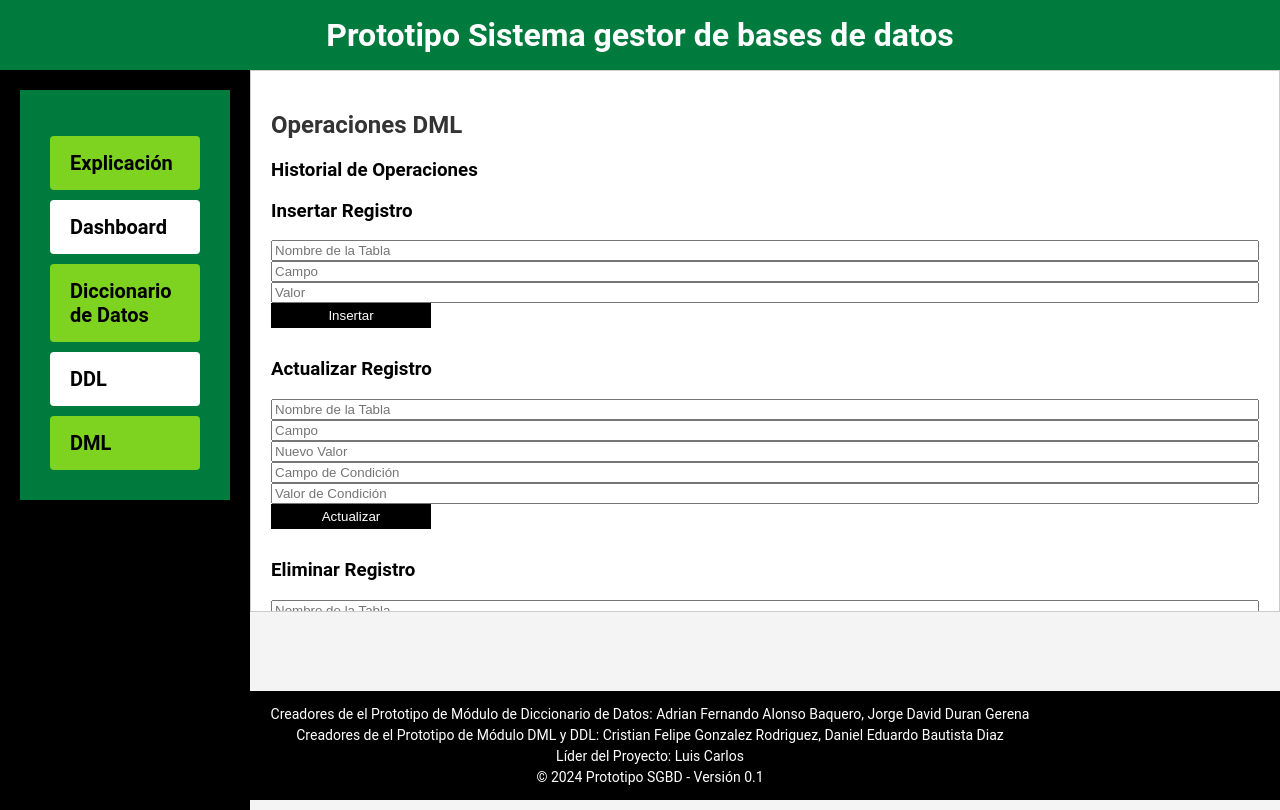
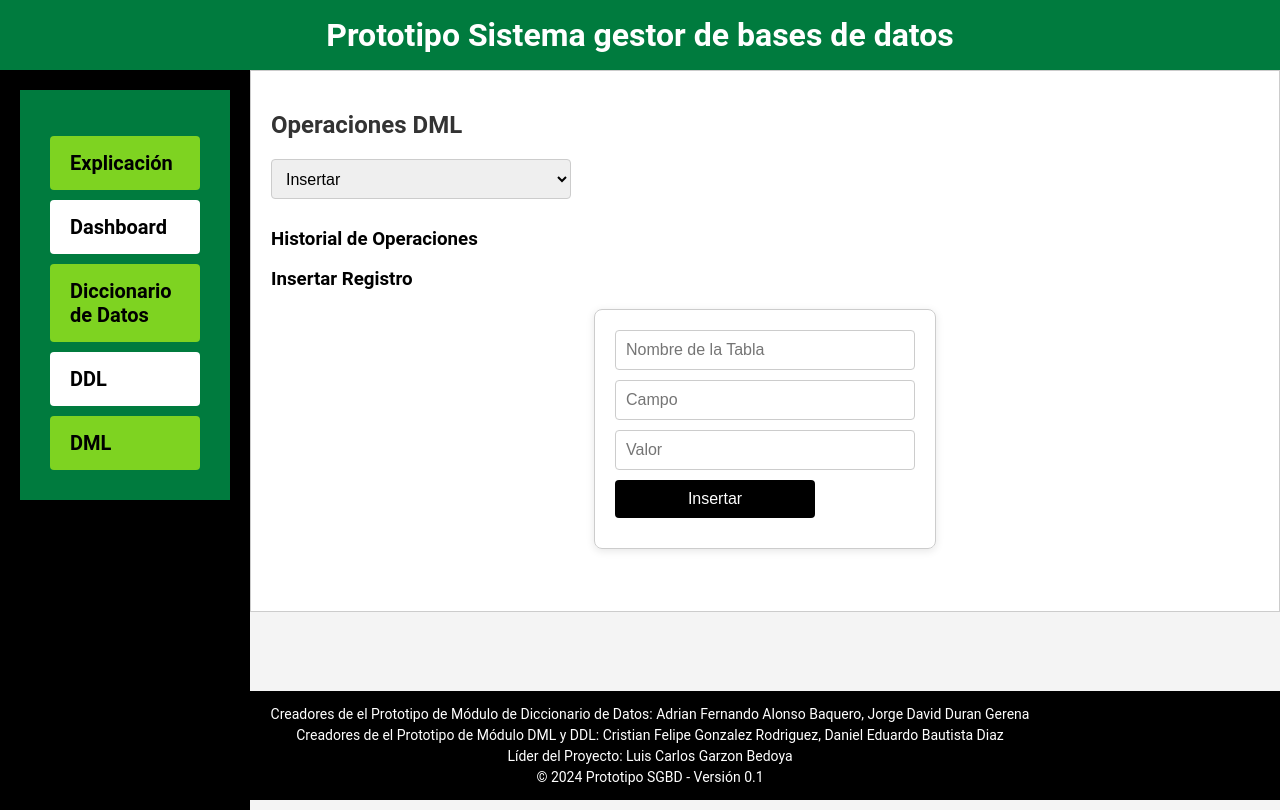
Before and after one commit to SGBD-Udec/vistas, a React (Vite) app: page /dml in a window 1280 px wide. Built offline with nearby package versions, Linux system fonts and the light colour scheme.

Commit message:
nuevos arreglos 2

```diff
--- a/src/assets/App.css
+++ b/src/assets/App.css
@@ -17,6 +17,16 @@
     padding: 10px;     /* Espaciado interno */
     border: 1px solid #ccc; /* Para visualizar los bordes (opcional) */
   }
+  input[type="text"], input[type="number"], select {
+    width: 100%; /* Ocupará el 100% del ancho de su contenedor */
+    max-width: 300px; /* Limitar el ancho máximo de los inputs */
+    padding: 10px; /* Espaciado interno */
+    border: 1px solid #ccc; /* Borde del input */
+    border-radius: 4px; /* Bordes redondeados */
+    font-size: 16px; /* Tamaño de fuente */
+    margin-bottom: 10px; /* Espacio entre inputs */
+    box-sizing: border-box; /* Incluye el padding y el borde en el ancho total */
+}
 
   .header {
     background-color: #ffffff; /* color de donde */
@@ -123,9 +133,8 @@
   button {
     background-color: #000000; /* color del boton enviar */
     color: white;
-    padding: 10px;
     border: none;
-    max-width: 160px;
+    max-width: 200px;
     margin-bottom: 10px;
     padding: 5px;
   }
--- a/src/components/DDL.css
+++ b/src/components/DDL.css
@@ -35,12 +35,18 @@ label {
   font-weight: bold;
 }
 
-/* Estilos para los inputs y botones */
 input[type="text"], input[type="number"], select {
   padding: 10px;
   border: 1px solid #ccc;
   border-radius: 4px;
   font-size: 16px;
+  width: 150px; /* Ajusta el ancho aquí */
+  height: 40px; /* Ajusta la altura aquí */
+}
+
+/* Puedes agregar un estilo adicional para mantener el diseño uniforme */
+input[type="text"], input[type="number"] {
+  box-sizing: border-box; /* Asegúrate de que el padding y el borde se incluyan en el ancho total */
 }
 
 button:hover {
--- a/src/components/Footer.jsx
+++ b/src/components/Footer.jsx
@@ -10,7 +10,7 @@ const Footer = () => {
       <p>
         Creadores de el Prototipo de Módulo DML y DDL: Cristian Felipe Gonzalez Rodriguez, Daniel Eduardo Bautista Diaz
       </p>
-      <p>Líder del Proyecto: Luis Carlos</p>
+      <p>Líder del Proyecto: Luis Carlos Garzon Bedoya</p>
       <p>&copy; {new Date().getFullYear()} Prototipo SGBD - Versión 0.1</p>
     </footer>
   );
--- a/src/components/FormActualizar.jsx
+++ b/src/components/FormActualizar.jsx
@@ -1,4 +1,5 @@
 import React, { useState } from 'react';
+import './MyForm.css'; // Asegúrate de que la ruta sea correcta
 
 function FormActualizar({ onSubmit }) {
     const [formData, setFormData] = useState({ table: '', value: '', valor: '', campoCondicion: '', valorCondicion: '' });
@@ -15,13 +16,53 @@ function FormActualizar({ onSubmit }) {
     };
 
     return (
-        <form onSubmit={handleSubmit}>
-            <input name="table" placeholder="Nombre de la Tabla" value={formData.table} onChange={handleChange} required />
-            <input name="value" placeholder="Campo" value={formData.value} onChange={handleChange} required />
-            <input name="valor" placeholder="Nuevo Valor" value={formData.valor} onChange={handleChange} required />
-            <input name="campoCondicion" placeholder="Campo de Condición" value={formData.campoCondicion} onChange={handleChange} required />
-            <input name="valorCondicion" placeholder="Valor de Condición" value={formData.valorCondicion} onChange={handleChange} required />
-            <button type="submit">Actualizar</button>
+        <form onSubmit={handleSubmit} className="form-container">
+            <input
+                name="table"
+                placeholder="Nombre de la Tabla"
+                value={formData.table}
+                onChange={handleChange}
+                required
+                className="form-input"
+            />
+            <input
+                name="value"
+                placeholder="Campo"
+                value={formData.value}
+                onChange={handleChange}
+                required
+                className="form-input"
+            />
+            <input
+                name="valor"
+                placeholder="Nuevo Valor"
+                value={formData.valor}
+                onChange={handleChange}
+                required
+                className="form-input"
+            />
+            <input
+                name="campoCondicion"
+                placeholder="Campo de Condición"
+                value={formData.campoCondicion}
+                onChange={handleChange}
+                required
+                className="form-input"
+            />
+            <input
+                name="valorCondicion"
+                placeholder="Valor de Condición"
+                value={formData.valorCondicion}
+                onChange={handleChange}
+                required
+                className="form-input"
+            />
+            <button
+                type="submit"
+                className="form-button"
+            >
+                Actualizar
+            </button>
         </form>
     );
 }
--- a/src/components/FormEliminar.jsx
+++ b/src/components/FormEliminar.jsx
@@ -1,4 +1,5 @@
 import React, { useState } from 'react';
+import './MyForm.css';
 
 function FormEliminar({ onSubmit }) {
     const [formData, setFormData] = useState({ table: '', campoCondicion: '', valorCondicion: '' });
@@ -15,11 +16,37 @@ function FormEliminar({ onSubmit }) {
     };
 
     return (
-        <form onSubmit={handleSubmit}>
-            <input name="table" placeholder="Nombre de la Tabla" value={formData.table} onChange={handleChange} required />
-            <input name="campoCondicion" placeholder="Campo de Condición" value={formData.campoCondicion} onChange={handleChange} required />
-            <input name="valorCondicion" placeholder="Valor de Condición" value={formData.valorCondicion} onChange={handleChange} required />
-            <button type="submit">Eliminar</button>
+        <form onSubmit={handleSubmit} className="form-container">
+            <input
+                name="table"
+                placeholder="Nombre de la Tabla"
+                value={formData.table}
+                onChange={handleChange}
+                required
+                className="form-input"
+            />
+            <input
+                name="campoCondicion"
+                placeholder="Campo de Condición"
+                value={formData.campoCondicion}
+                onChange={handleChange}
+                required
+                className="form-input"
+            />
+            <input
+                name="valorCondicion"
+                placeholder="Valor de Condición"
+                value={formData.valorCondicion}
+                onChange={handleChange}
+                required
+                className="form-input"
+            />
+            <button
+                type="submit"
+                className="form-button"
+            >
+                Eliminar
+            </button>
         </form>
     );
 }
--- a/src/components/FormInsertar.jsx
+++ b/src/components/FormInsertar.jsx
@@ -1,4 +1,5 @@
 import React, { useState } from 'react';
+import './MyForm.css';
 
 function FormInsertar({ onSubmit }) {
     const [formData, setFormData] = useState({ table: '', value: '', valor: '' });
@@ -15,11 +16,37 @@ function FormInsertar({ onSubmit }) {
     };
 
     return (
-        <form onSubmit={handleSubmit}>
-            <input name="table" placeholder="Nombre de la Tabla" value={formData.table} onChange={handleChange} required />
-            <input name="value" placeholder="Campo" value={formData.value} onChange={handleChange} required />
-            <input name="valor" placeholder="Valor" value={formData.valor} onChange={handleChange} required />
-            <button type="submit">Insertar</button>
+        <form onSubmit={handleSubmit} className="form-container">
+            <input
+                name="table"
+                placeholder="Nombre de la Tabla"
+                value={formData.table}
+                onChange={handleChange}
+                required
+                className="form-input"
+            />
+            <input
+                name="value"
+                placeholder="Campo"
+                value={formData.value}
+                onChange={handleChange}
+                required
+                className="form-input"
+            />
+            <input
+                name="valor"
+                placeholder="Valor"
+                value={formData.valor}
+                onChange={handleChange}
+                required
+                className="form-input"
+            />
+            <button
+                type="submit"
+                className="form-button"
+            >
+                Insertar
+            </button>
         </form>
     );
 }
--- /dev/null
+++ b/src/components/MyForm.css
@@ -0,0 +1,30 @@
+.form-container {
+    max-width: 300px; /* Ancho máximo para el formulario */
+    margin: 0 auto; /* Centrar el formulario */
+    padding: 20px; /* Espaciado interno */
+    border: 1px solid #ccc; /* Borde del formulario */
+    border-radius: 8px; /* Bordes redondeados */
+    box-shadow: 0 2px 8px rgba(0, 0, 0, 0.1); /* Sombra del formulario */
+}
+
+.form-input {
+    width: 100%; /* Ocupará el 100% del ancho */
+    max-width: 300px; /* Limitar el ancho máximo */
+    padding: 10px; /* Espaciado interno */
+    border: 1px solid #ccc; /* Borde del input */
+    border-radius: 4px; /* Bordes redondeados */
+    font-size: 16px; /* Tamaño de fuente */
+    margin-bottom: 10px; /* Espacio entre inputs */
+    box-sizing: border-box; /* Incluir el padding y el borde en el ancho */
+}
+
+.form-button {
+    background-color: #000; /* Color de fondo del botón */
+    color: white; /* Color del texto del botón */
+    border: none; /* Sin borde */
+    border-radius: 4px; /* Bordes redondeados */
+    padding: 10px; /* Espaciado interno del botón */
+    cursor: pointer; /* Cambiar el cursor al pasar por encima */
+    font-size: 16px; /* Tamaño de fuente del botón */
+    width: 100%; /* Ocupará el 100% del ancho */
+}
--- a/src/views/DML.jsx
+++ b/src/views/DML.jsx
@@ -8,7 +8,8 @@ const API_URL = 'http://localhost:5000/api/dml_ddl';
 
 function DML() {
     const [records, setRecords] = useState([]);
-    const [errorMessage, setErrorMessage] = useState(''); // Estado para el mensaje de error
+    const [errorMessage, setErrorMessage] = useState('');
+    const [selectedAction, setSelectedAction] = useState('insertar'); // Estado para controlar el formulario a mostrar
 
     const handleInsertar = async (formData) => {
         try {
@@ -17,7 +18,7 @@ function DML() {
             });
             setRecords([...records, { operation: 'INSERT', table: formData.table }]);
             console.log(response.data.message);
-            setErrorMessage(''); // Limpiar mensaje de error al insertar con éxito
+            setErrorMessage('');
         } catch (error) {
             console.error("Error al insertar registro:", error);
             setErrorMessage("Error al insertar el registro.");
@@ -33,7 +34,7 @@ function DML() {
             });
             setRecords([...records, { operation: 'UPDATE', table: formData.table }]);
             console.log(response.data.message);
-            setErrorMessage(''); // Limpiar mensaje de error al actualizar con éxito
+            setErrorMessage('');
         } catch (error) {
             console.error("Error al actualizar registro:", error);
             setErrorMessage("Error al actualizar el registro.");
@@ -50,7 +51,7 @@ function DML() {
             });
             setRecords([...records, { operation: 'DELETE', table: formData.table }]);
             console.log(response.data.message);
-            setErrorMessage(''); // Limpiar mensaje de error al eliminar con éxito
+            setErrorMessage('');
         } catch (error) {
             if (error.response && error.response.data) {
                 setErrorMessage(error.response.data.message || "Error desconocido al eliminar el registro.");
@@ -65,24 +66,33 @@ function DML() {
         <div className="dml">
             <h2>Operaciones DML</h2>
 
+            {/* Selector para elegir la acción */}
+            <select onChange={(e) => setSelectedAction(e.target.value)} value={selectedAction}>
+                <option value="insertar">Insertar</option>
+                <option value="actualizar">Actualizar</option>
+                <option value="eliminar">Eliminar</option>
+            </select>
+
+
+            <h3>Historial de Operaciones</h3>
+
             {/* Mostrar mensaje de error si existe */}
             {errorMessage && <div className="error-message" style={{ color: 'red' }}>{errorMessage}</div>}
-
-            <h3>Historial de Operaciones</h3>
             <ul>
                 {records.map((record, idx) => (
                     <li key={idx}>{record.operation} en {record.table}</li>
                 ))}
             </ul>
 
-            <h3>Insertar Registro</h3>
-            <FormInsertar onSubmit={handleInsertar} />
+            {/* Mostrar el formulario correspondiente basado en la selección */}
+            {selectedAction === 'insertar' && <h3>Insertar Registro</h3>}
+            {selectedAction === 'insertar' && <FormInsertar onSubmit={handleInsertar} />}
 
-            <h3>Actualizar Registro</h3>
-            <FormActualizar onSubmit={handleActualizar} />
+            {selectedAction === 'actualizar' && <h3>Actualizar Registro</h3>}
+            {selectedAction === 'actualizar' && <FormActualizar onSubmit={handleActualizar} />}
 
-            <h3>Eliminar Registro</h3>
-            <FormEliminar onSubmit={handleEliminar} />
+            {selectedAction === 'eliminar' && <h3>Eliminar Registro</h3>}
+            {selectedAction === 'eliminar' && <FormEliminar onSubmit={handleEliminar} />}
         </div>
     );
 }
```
Also changed, not shown: src/components/SelectModal.css (+36 -5 lines), src/views/Dashboard.jsx (+19 -3 lines).
